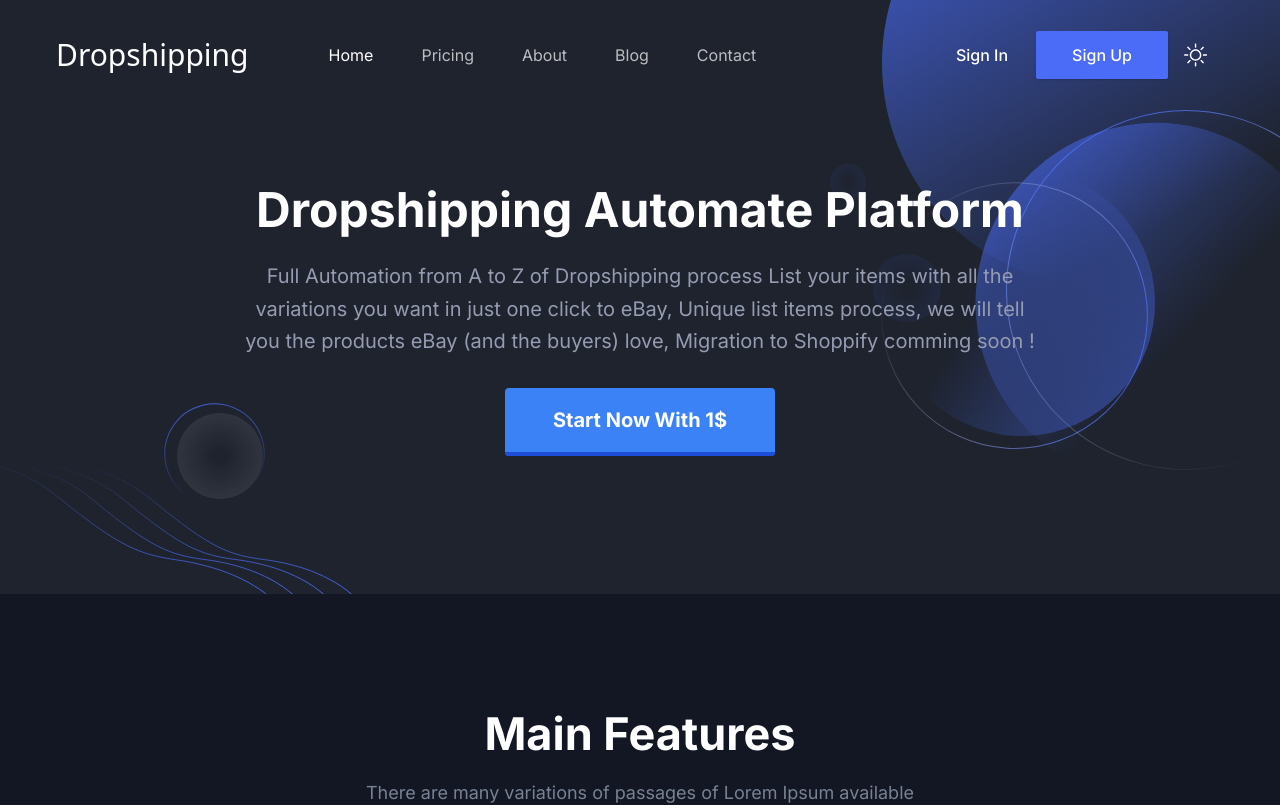
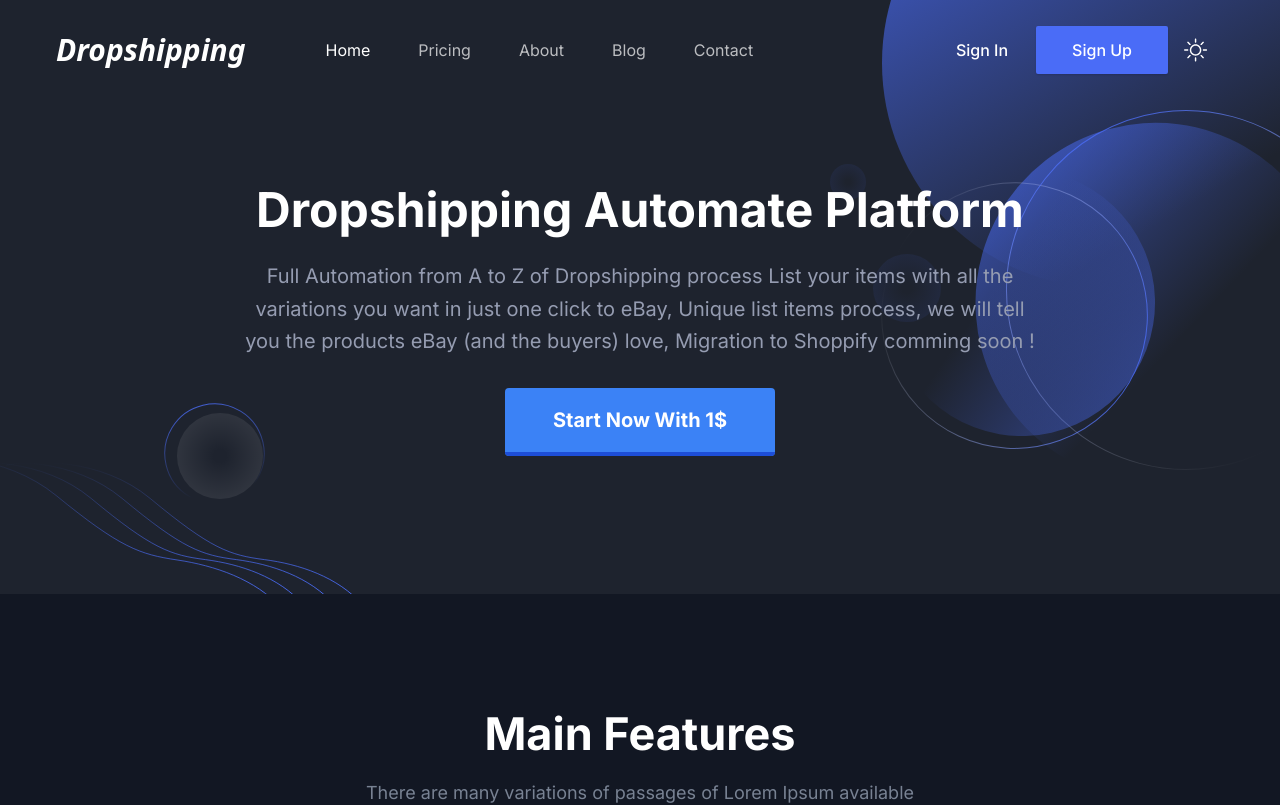
Before and after one commit to X-spec7/dropship-automate-platform, a Next.js app: page / in a window 1280 px wide. Shown: the top 805 px of the page. Built offline with nearby package versions, Linux system fonts and the light colour scheme.

Commit message:
style: update logo text style

```diff
--- a/src/components/Header/index.tsx
+++ b/src/components/Header/index.tsx
@@ -64,7 +64,7 @@
                     height={30}
                     className="w-full"
                   /> */}
-                  <span className=" text-[30px] font-sans">
+                  <span className="text-3xl font-semibold italic font-sans">
                     Dropshipping
                   </span>
                 </div>
```
Also changed, not shown: startup-pro.webp (deleted).
